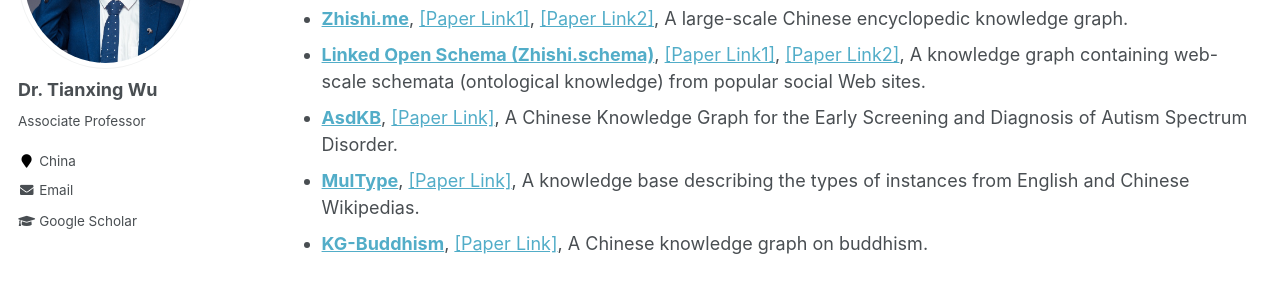
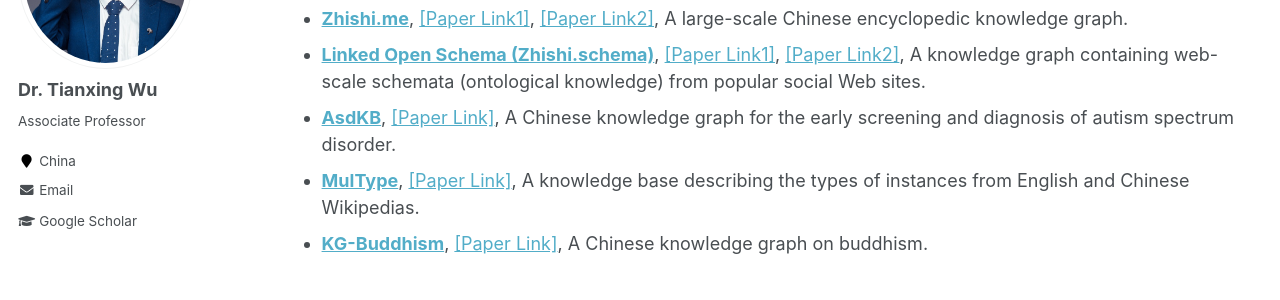
Before and after one commit to tianxing-wu/tianxing-wu.github.io, a Jekyll site: the page built from _pages/datasets.md, in a window 1280 px wide. Shown: the part 231-531 px from the top of the page. Built offline with Jekyll 4.4.1, drawn with Linux system fonts in a browser that asks for light colours; comment, search, counter and statistics services are not loaded.

```diff
--- a/_pages/datasets.md
+++ b/_pages/datasets.md
@@ -8,6 +8,6 @@ author_profile: true
 ## Open Knowledge Graphs:
 * **[Zhishi.me](http://data.openkg.cn/dataset/zhishi-me-dump)**, [[Paper Link1]](https://link.springer.com/article/10.1007/s11280-019-00719-4), [[Paper Link2]](https://link.springer.com/chapter/10.1007/978-3-642-25093-4_14), A large-scale Chinese encyclopedic knowledge graph.
 * **[Linked Open Schema (Zhishi.schema)](http://data.openkg.cn/dataset/linked-open-schema)**, [[Paper Link1]](https://www.sciencedirect.com/science/article/abs/pii/S157082681830026X), [[Paper Link2]](https://link.springer.com/chapter/10.1007/978-3-319-11964-9_19), A knowledge graph containing web-scale schemata (ontological knowledge) from popular social Web sites.
-* **[AsdKB](http://data.openkg.cn/dataset/asdkb)**, [[Paper Link]](https://link.springer.com/chapter/10.1007/978-3-031-47243-5_4), A Chinese Knowledge Graph for the Early Screening and Diagnosis of Autism Spectrum Disorder.
+* **[AsdKB](http://data.openkg.cn/dataset/asdkb)**, [[Paper Link]](https://link.springer.com/chapter/10.1007/978-3-031-47243-5_4), A Chinese knowledge graph for the early screening and diagnosis of autism spectrum disorder.
 * **[MulType](http://data.openkg.cn/dataset/multype)**, [[Paper Link]](https://www.igi-global.com/article/language-independent-type-inference-of-the-instances-from-multilingual-wikipedia/223107), A knowledge base describing the types of instances from English and Chinese Wikipedias.
 * **[KG-Buddhism](http://data.openkg.cn/dataset/kg-buddhism)**, [[Paper Link]](https://link.springer.com/chapter/10.1007/978-3-319-70682-5_17), A Chinese knowledge graph on buddhism.
```
